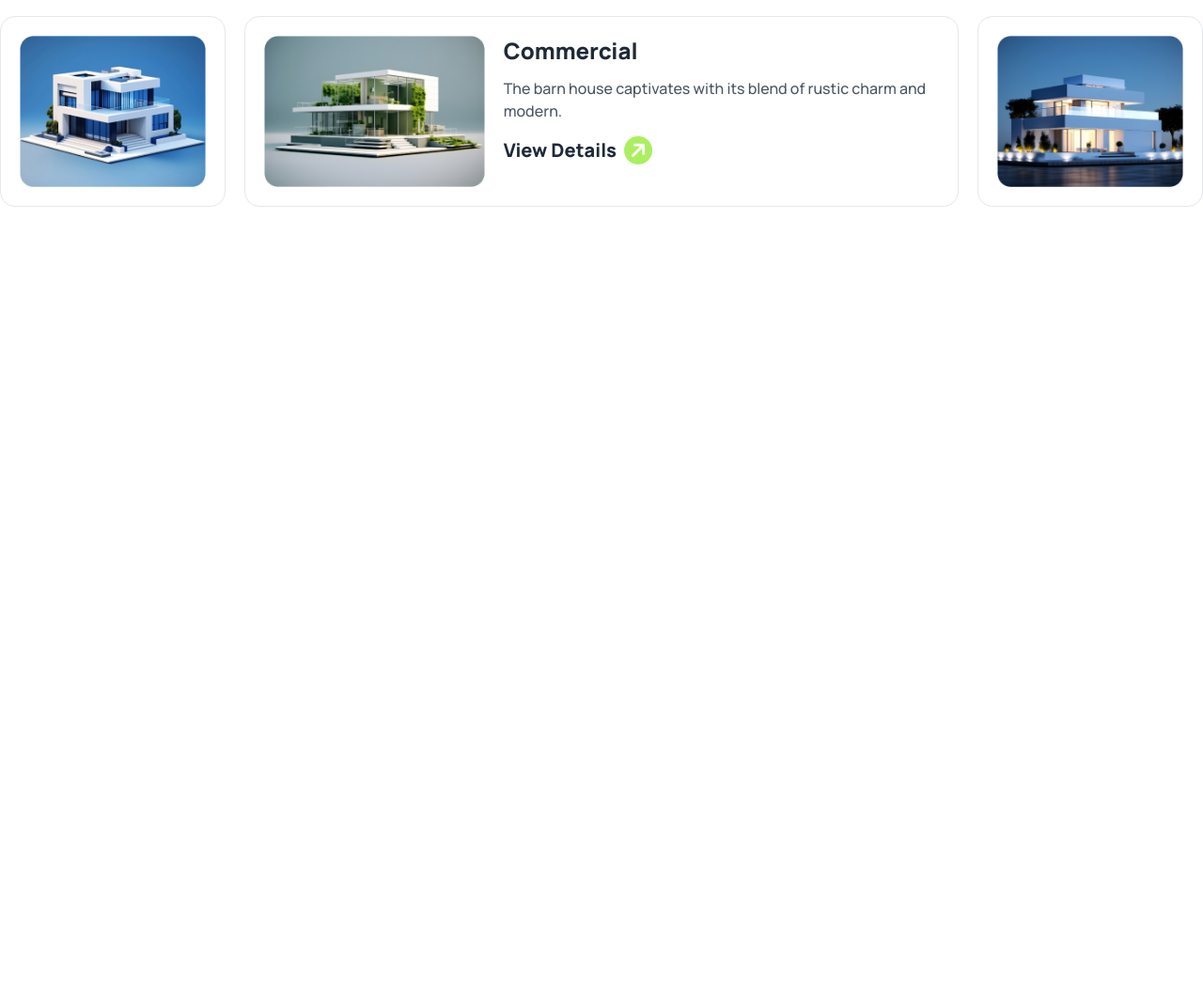
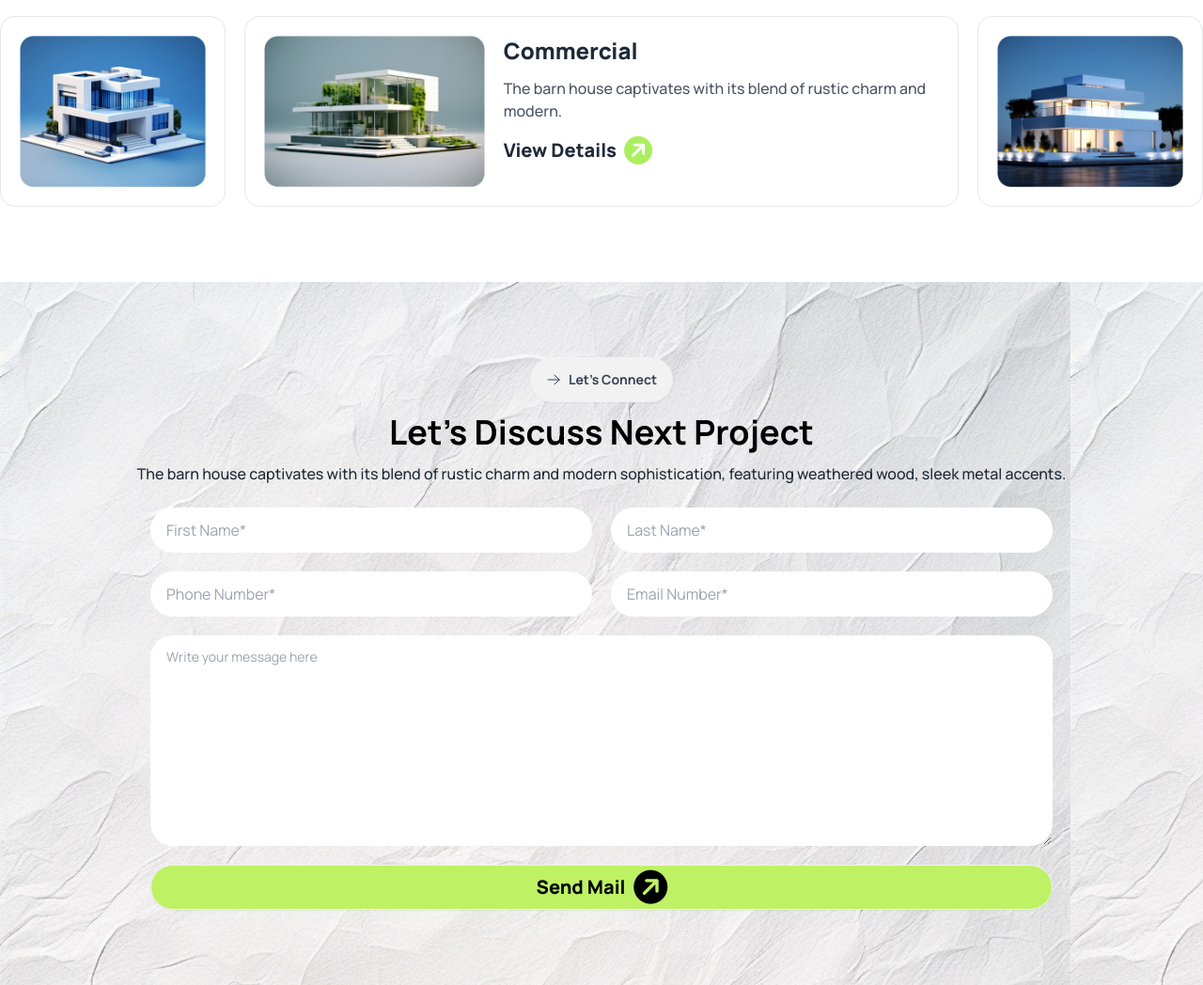
Before and after one commit to araf168/Assignment-03, a plain HTML site: page index.html in a window 1280 px wide. Shown: the part 2599-3647 px from the top of the page at 94% size. Before the commit the page ends 2899 px from the top, so only its background shows below. Drawn offline with nearby package versions, Linux system fonts and the light colour scheme.

Commit message:
added next projects section

```diff
--- a/index.html
+++ b/index.html
@@ -257,6 +257,34 @@
                 </div>
             </div>
         </section>
+
+        <!-- extra section starts -->
+        <section>
+
+        </section>
+
+        <!-- discuss next projects section starts -->
+        <section style="background: url(assets/bg.jpg);" class="py-7 md:py-10 lg:py-20 px-5 md:px-0">
+            <div class="text-center mb-6">
+                <button class="btn rounded-3xl text-gray-700 font-bold bg-[rgba(171, 239, 95, 0.2)]"><svg
+                        xmlns="http://www.w3.org/2000/svg" fill="none" viewBox="0 0 24 24" stroke-width="1.5"
+                        stroke="currentColor" class="size-4">
+                        <path stroke-linecap="round" stroke-linejoin="round" d="M13.5 4.5 21 12m0 0-7.5 7.5M21 12H3" />
+                    </svg>Let’s Connect</button>
+                <h1 class="text-black font-bold text-2xl md:text-3xl lg:text-4xl my-3">Let’s Discuss Next Project</h1>
+                <p class="font-medium text-gray-800 text-sm md:text-base mb-3">The barn house captivates with its blend
+                    of rustic charm and modern sophistication, featuring weathered wood, sleek metal accents.</p>
+            </div>
+            <div class="grid grid-cols-1 md:grid-cols-2 gap-5 mx-auto md:w-3/4">
+                <input class="input w-full rounded-3xl" type="text" placeholder="First Name*">
+                <input class="input w-full rounded-3xl" type="text" placeholder="Last Name*">
+                <input class="input w-full rounded-3xl" type="text" placeholder="Phone Number*">
+                <input class="input w-full rounded-3xl" type="text" placeholder="Email Number*">
+                <textarea class="textarea md:col-span-2 rounded-3xl h-56" placeholder="Write your message here" name="" id=""></textarea>
+                <a
+                        class="btn bg-lime-300 hover:bg-lime-300 rounded-3xl md:flex text-black text-xl font-extrabold w-full md:col-span-2">Send Mail <i class="fa-solid fa-circle-arrow-up text-4xl text-[black] rotate-45"></i></a>
+            </div>
+        </section>
     </main>
     <footer>
 
```
